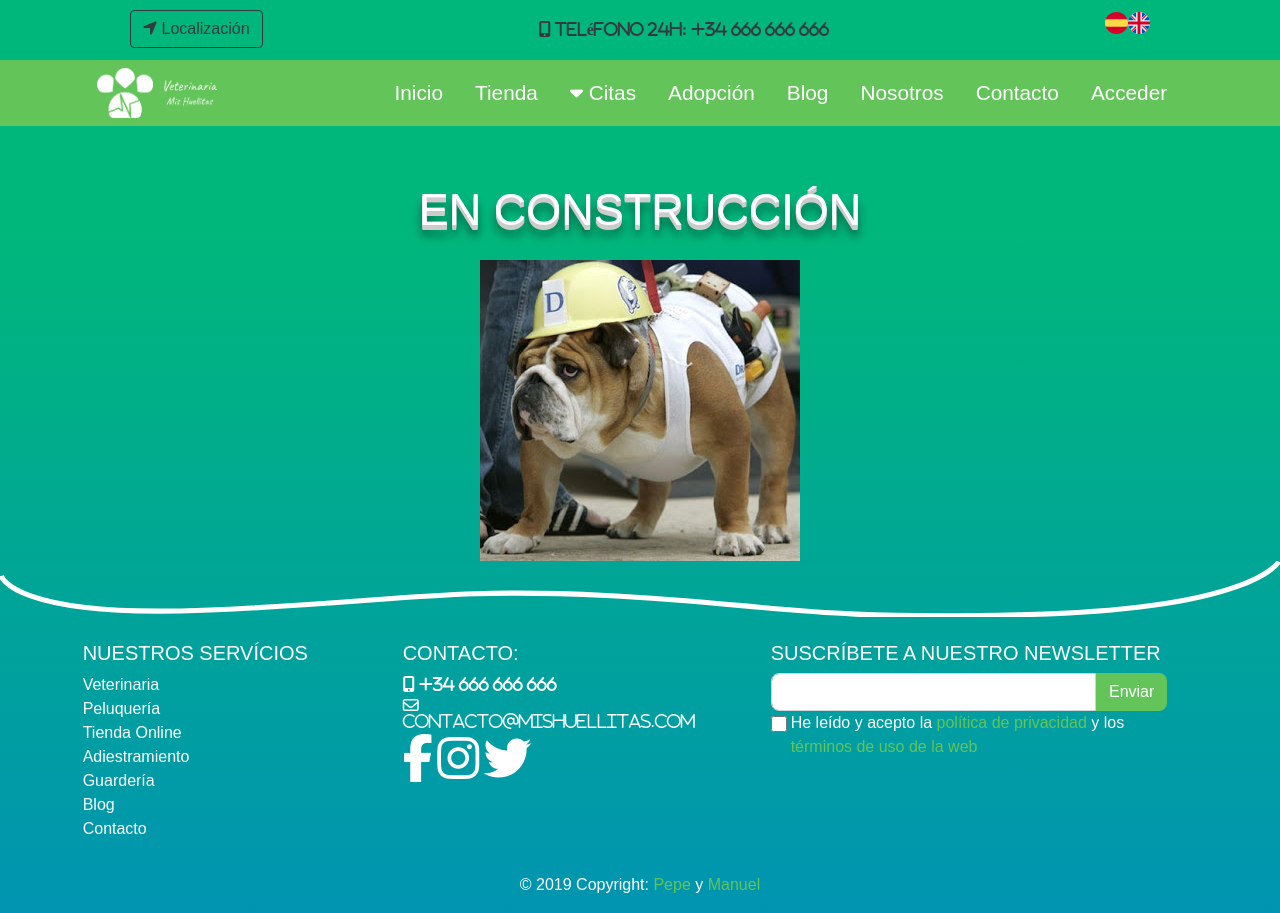
After one commit to manu-lopez/web_veterinaria, a PHP site: page /construccion.php in a window 1280 px wide. The commit adds this page. Run offline with PHP 8.4, Linux system fonts and the light colour scheme; some libraries are stand-ins or nearby versions; some web fonts are replaced.

Commit message:
añade pagina en construccion y uso de sass

```diff
--- a/component/head.html
+++ b/component/head.html
@@ -25,3 +25,5 @@
 <link rel="stylesheet" href="dist/css/contacto.css">
 <!-- Se añade css de la pagina de login -->
 <link rel="stylesheet" href="dist/css/login.css">
+<!-- Se añade css de la pagina de construcción -->
+<link rel="stylesheet" href="dist/css/construccion.css">
--- a/component/navbar.php
+++ b/component/navbar.php
@@ -35,37 +35,37 @@
       <div class="collapse navbar-collapse" id="navbarNav">
         <ul class="navbar-nav">
           <li class="nav-item">
-            <a class="nav-link" href="#">Inicio</a>
+            <a class="nav-link" href="inicio.php">Inicio</a>
           </li>
           <li class="nav-item">
-            <a class="nav-link" href="#">Tienda</a>
+            <a class="nav-link" href="construccion.php">Tienda</a>
 
           <li class="nav-item dropdown">
             <a class="nav-link dropdown-toggle" href="#" id="navbarDropdown" role="button" data-toggle="dropdown" aria-haspopup="true" aria-expanded="false">
               <i class="fas fa-caret-down"></i> Citas
             </a>
             <div class="dropdown-menu" aria-labelledby="navbarDropdown">
-              <a class="dropdown-item" href="#">Veterinaria</a>
-              <a class="dropdown-item" href="#">Guarderia</a>
-              <a class="dropdown-item" href="#">Peluqueria</a>
-              <a class="dropdown-item" href="#">Adiestramiento</a>
+              <a class="dropdown-item" href="construccion.php">Veterinaria</a>
+              <a class="dropdown-item" href="construccion.php">Guarderia</a>
+              <a class="dropdown-item" href="construccion.php">Peluqueria</a>
+              <a class="dropdown-item" href="construccion.php">Adiestramiento</a>
             </div>
           </li>
 
           <li class="nav-item">
-            <a class="nav-link" href="#">Adopción</a>
+            <a class="nav-link" href="construccion.php">Adopción</a>
           </li>
           <li class="nav-item">
-            <a class="nav-link" href="#">Blog</a>
+            <a class="nav-link" href="construccion.php">Blog</a>
           </li>
           <li class="nav-item">
-            <a class="nav-link" href="#">Nosotros</a>
+            <a class="nav-link" href="nosotros.php">Nosotros</a>
           </li>
           <li class="nav-item">
-            <a class="nav-link" href="#">Contacto</a>
+            <a class="nav-link" href="contacto.php">Contacto</a>
           </li>
           <li class="nav-item">
-            <a class="nav-link" href="#">Acceder</a>
+            <a class="nav-link" href="login.php">Acceder</a>
           </li>
         </ul>
       </div>
--- /dev/null
+++ b/construccion.php
@@ -0,0 +1,31 @@
+<!DOCTYPE html>
+<html lang="en">
+
+<head>
+    <?php include 'component/head.html'; ?>
+</head>
+
+<body>
+
+    <?php include 'component/navbar.php'; ?>
+
+    <div class="body-construccion">
+
+        <div class="contenido-body">
+            <h1>EN CONSTRUCCIÓN</h1>
+            <img id="imagen-construccion" src="imagenes/perroobrero.jpg" src="" alt="">
+            <div id="animacion-construccion"></div>
+        </div>
+
+        <div class="footer-inicio">
+
+            <?php include 'component/footer.php'; ?>
+
+        </div>
+
+    </div>
+
+
+</body>
+
+</html>
--- /dev/null
+++ b/dist/css/construccion.css
@@ -0,0 +1,37 @@
+.body-construccion {
+  background: linear-gradient(180deg, #00B77B 25%, #0094B1 100%);
+  padding-top: 10rem; }
+  .body-construccion .contenido-body {
+    display: grid;
+    grid-template-columns: 40rem;
+    grid-template-rows: 15rem,20rem;
+    justify-content: center;
+    justify-items: center; }
+  .body-construccion h1 {
+    color: white;
+    grid-column: 0.5;
+    grid-row: 0.5;
+    cursor: default;
+    height: 100px;
+    margin: auto;
+    display: block;
+    -webkit-animation: bounce .3s ease infinite alternate;
+    animation: bounce .3s ease infinite alternate;
+    font-size: 45px;
+    color: #FFF;
+    text-align: center;
+    line-height: 100px;
+    text-shadow: 0 1px 0 #CCC, 0 2px 0 #CCC, 0 3px 0 #CCC, 0 4px 0 #CCC, 0 5px 0 #CCC, 0 6px 0 transparent, 0 7px 0 transparent, 0 8px 0 transparent, 0 9px 0 transparent, 0 10px 10px rgba(0, 0, 0, 0.6); }
+  .body-construccion #imagen-construccion {
+    grid-column: 0.5;
+    grid-row: 0.6666666667; }
+
+@keyframes bounce {
+  100% {
+    text-shadow: 0 1px 0 #CCC, 0 2px 0 #CCC, 0 3px 0 #CCC, 0 4px 0 #CCC, 0 5px 0 #CCC, 0 6px 0 #CCC, 0 7px 0 #CCC, 0 8px 0 #CCC, 0 9px 0 #CCC, 0 30px 30px rgba(0, 0, 0, 0.3); } }
+@-webkit-keyframes bounce {
+  100% {
+    top: -30px;
+    text-shadow: 0 1px 0 #CCC, 0 2px 0 #CCC, 0 3px 0 #CCC, 0 4px 0 #CCC, 0 5px 0 #CCC, 0 6px 0 #CCC, 0 7px 0 #CCC, 0 8px 0 #CCC, 0 9px 0 #CCC, 0 30px 30px rgba(0, 0, 0, 0.3); } }
+
+/*# sourceMappingURL=construccion.css.map */
--- a/dist/css/contacto.css
+++ b/dist/css/contacto.css
@@ -1,5 +1,5 @@
 .body-contacto {
-  background: linear-gradient(180deg, #00B71B 30%, #0094B1 100%);
-  padding-top: 1rem; }
+  background: linear-gradient(180deg, #00B77B 25%, #0094B1 100%);
+  padding-top: 9rem; }
 
 /*# sourceMappingURL=contacto.css.map */
--- a/inicio.php
+++ b/inicio.php
@@ -173,4 +173,5 @@
   </div>
 
 </body>
+
 </html>
--- a/login.php
+++ b/login.php
@@ -15,7 +15,7 @@
         <div class="container-fluid">
 
             <center>
-                <h2 class="text-white ">ACCEDER</h2>
+                <h2 class="text-white ">Acceder</h2>
             </center>
 
 
--- /dev/null
+++ b/scss/_comunes.scss
@@ -0,0 +1,4 @@
+@mixin gradiente-fondo($color1,$color2) {
+    background: linear-gradient(180deg, $color1 25%, $color2 100%);
+
+}
--- /dev/null
+++ b/scss/_variables2.scss
@@ -0,0 +1,3 @@
+$colorGradient1:#00B77B;
+$colorGradient2:#0094B1;
+$colorBlanco: white;
--- a/scss/contacto.scss
+++ b/scss/contacto.scss
@@ -1,7 +1,8 @@
-$colorGradient1:  #00B71B;
-$colorGradient2:#0094B1;
+
+@import "_variables2";
+@import "_comunes";
 
 .body-contacto{
-    background: linear-gradient(180deg, $colorGradient1 30%, $colorGradient2 100%);
-    padding-top: 1rem;
+    @include gradiente-fondo($colorGradient1,$colorGradient2);
+    padding-top: 9rem;
 }
--- a/scss/login.scss
+++ b/scss/login.scss
@@ -1,3 +1,11 @@
+@import "_variables2";
+@import "_comunes";
+
 .body-login{
-    margin-top: 8rem;
+    padding-top: 9rem;
+    @include gradiente-fondo($colorGradient1,$colorGradient2);
 }
+
+.card-login{
+    height: fit-content;
+  }
```
Also changed, not shown: dist/css/login.css (+3 -5 lines), scss/contruccion.scss (added, +88 -0 lines), imagenes/perroobrero.jpg (added), 3 other files.
